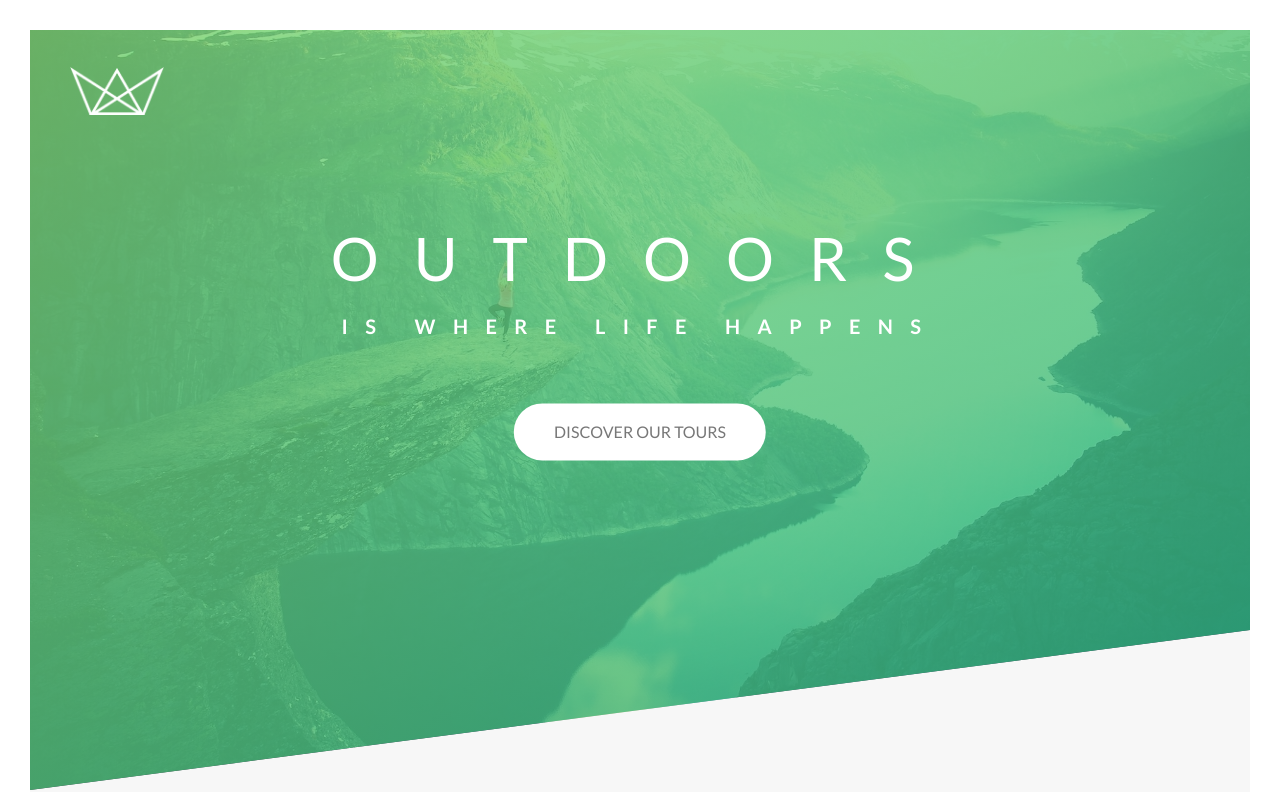
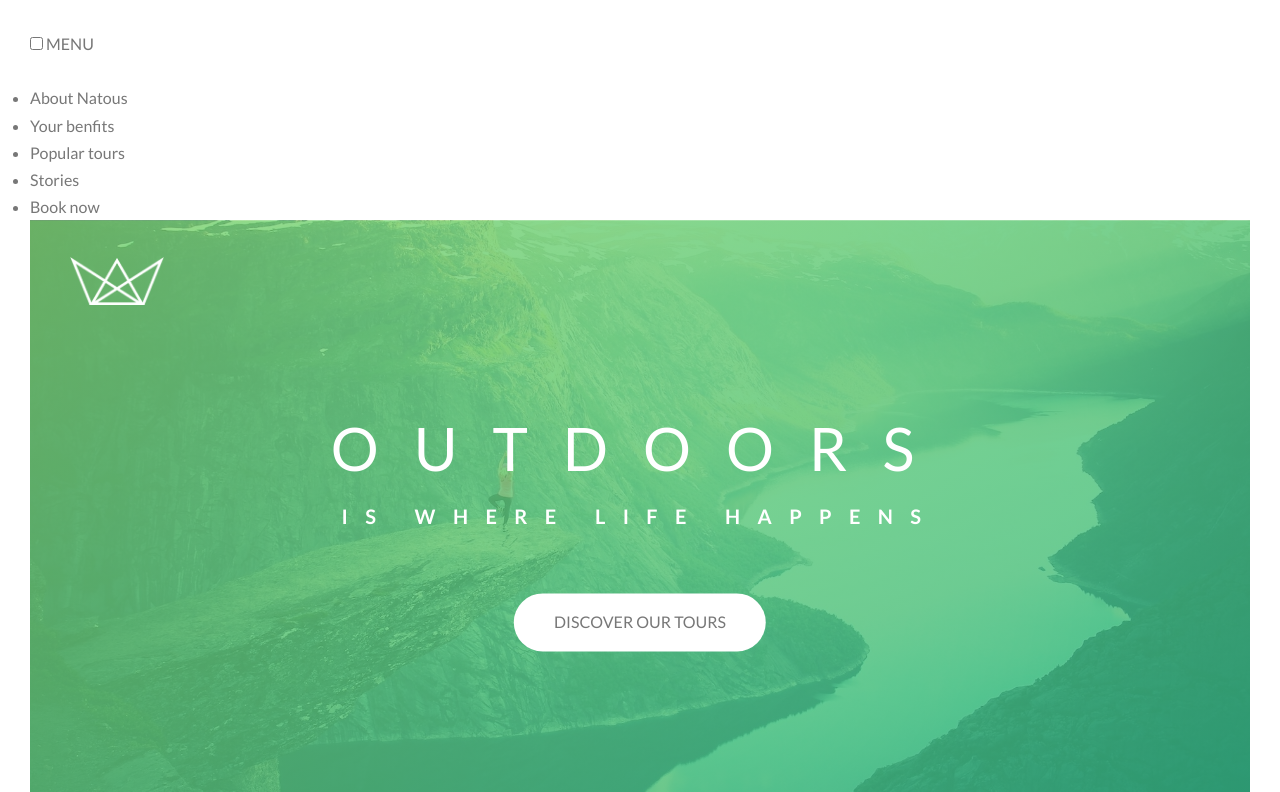
Before and after one commit to Curious-MX/Natours, a website: page index.html in a window 1280 px wide. Shown: the top 792 px of the page. Drawn offline with Linux system fonts and the light colour scheme.

Commit message:
continuation of the navigation section

```diff
--- a/index.html
+++ b/index.html
@@ -16,7 +16,21 @@
 
   <body>
     <div class="navigation">
+      <input type="checkbox" class="navigation__checkbox" id="navi-toggle">
 
+      <label for="navi-toggle" class="navigation__button">MENU</label>
+
+      <div class="navigation__background">&nbsp;</div>
+
+      <nav class="navigation__nav">
+        <ul class="navigation__list">
+          <li class="navigation__item"><a href="#" class="navigation__link"></a>About Natous</li>
+          <li class="navigation__item"><a href="#" class="navigation__link"></a>Your benfits</li>
+          <li class="navigation__item"><a href="#" class="navigation__link"></a>Popular tours</li>
+          <li class="navigation__item"><a href="#" class="navigation__link"></a>Stories</li>
+          <li class="navigation__item"><a href="#" class="navigation__link"></a>Book now</li>
+        </ul>
+      </nav>
     </div>
 
     <header class="header">
```
